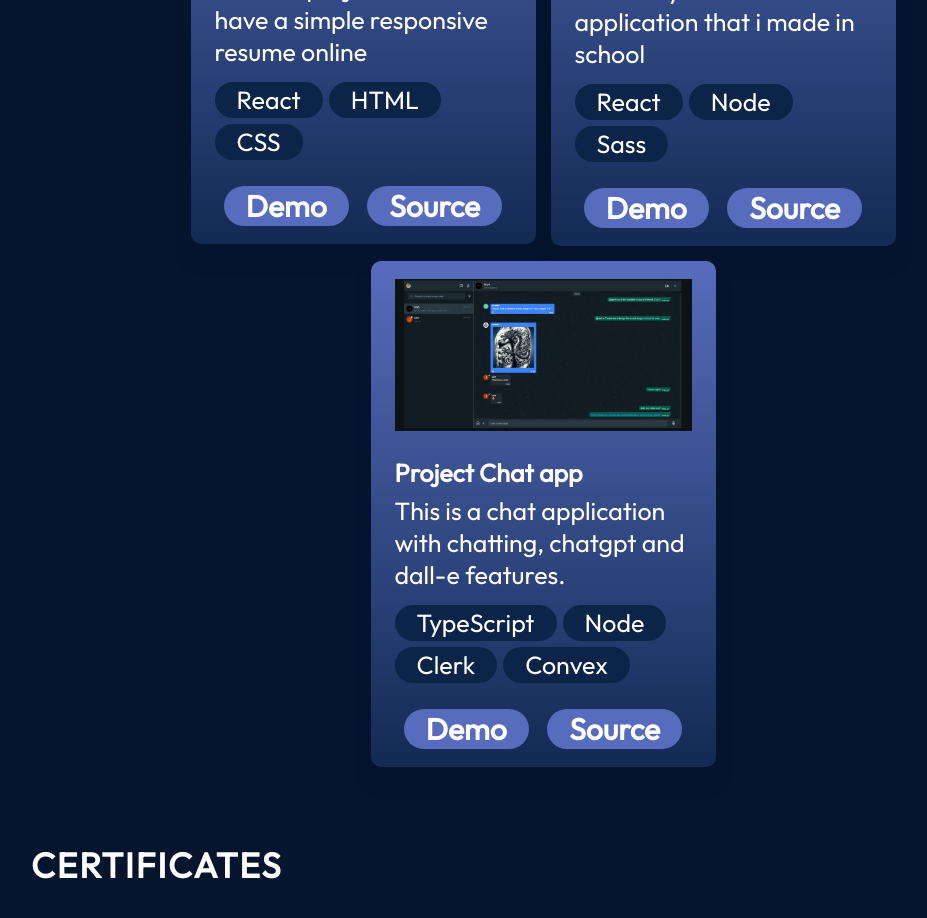
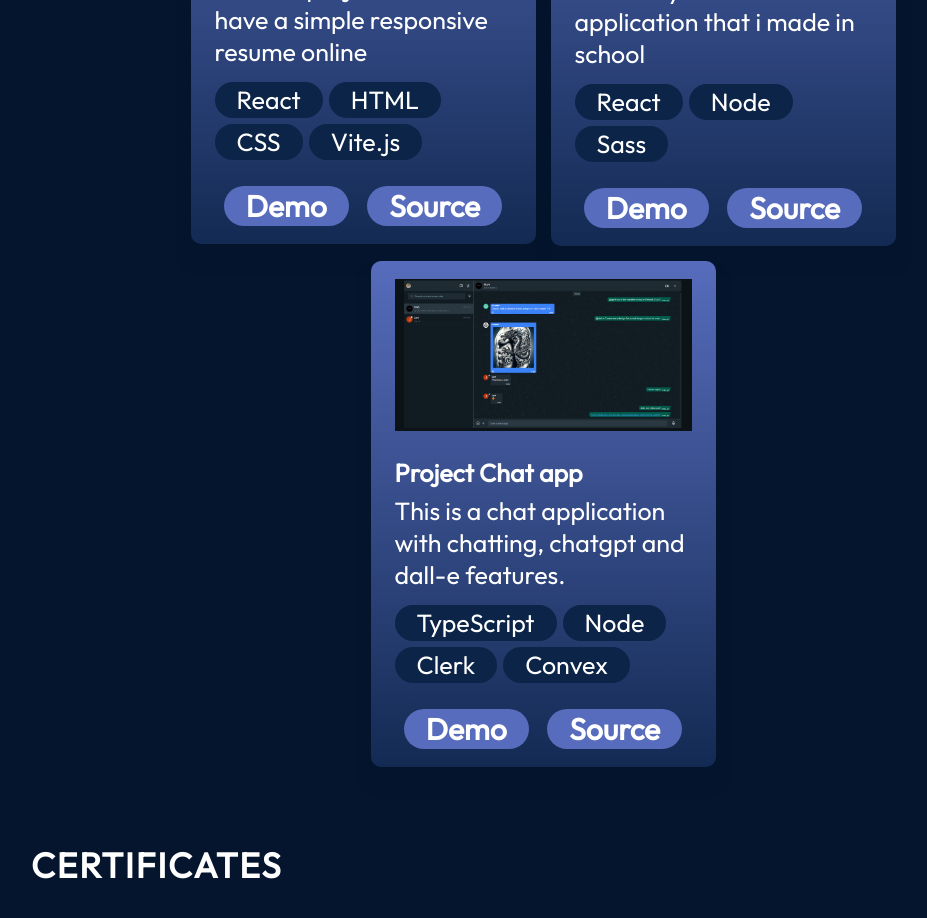
Before and after one commit to Jamirankinen/Portfolio, a React (Vite) app: page / in a window 1280 px wide. Shown: the part 2140-3058 px from the top of the page, without its empty margins (97-1024 px from the left). Built offline with nearby package versions, Linux system fonts and the light colour scheme.

Commit message:
Added Vite.js to project specs

```diff
--- a/index.html
+++ b/index.html
@@ -2,7 +2,7 @@
 <html lang="en">
   <head>
     <meta charset="UTF-8" />
-    <link rel="icon" type="image/png" href="/favicon.ico" />
+    <link rel="icon" type="image/png" href="" />
     <meta name="viewport" content="width=device-width, initial-scale=1.0" />
     <title>My Portfolio</title>
   </head>
--- a/src/data/projects.json
+++ b/src/data/projects.json
@@ -3,7 +3,7 @@
       "title": "Project Portfolio",
       "imageSrc": "projects/portfolio.png",
       "description": "This is a project made to have a simple responsive resume online",
-      "skills": ["React", "HTML", "CSS"],
+      "skills": ["React", "HTML", "CSS", "Vite.js"],
       "demo": "https://portfolio-jami-rankinen.netlify.app",
       "source": ""
     },
```
